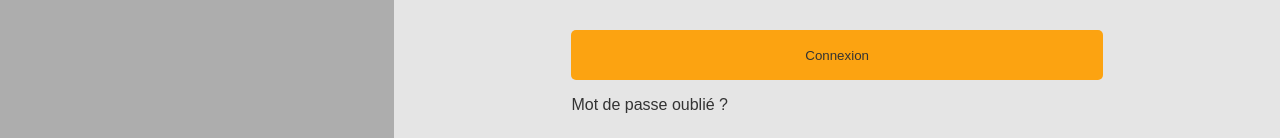
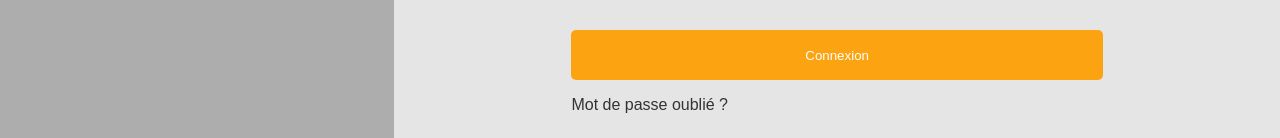
Before and after one commit to BrandonSev/csdd-front, a React (Create React App) app: page /login in a window 1280 px wide. Shown: the part 456-594 px from the top of the page. Built offline with nearby package versions, Linux system fonts and the light colour scheme; no server answers.

Commit message:
couleur bordure

```diff
--- a/src/components/SitePages/EventsDashboard/EventsDashboard.css
+++ b/src/components/SitePages/EventsDashboard/EventsDashboard.css
@@ -31,6 +31,10 @@
 
 .btn-event {
   height: 11vw;
+}
+
+.button-name {
+  color: white;
 }
 
 @media (min-width: 600px) {
@@ -98,6 +102,7 @@
     border: 2px solid #fca311;
     height: 50px;
   }
+
   .select-evenement {
     display: grid;
     grid-template-columns: repeat(2, 2fr);
```
